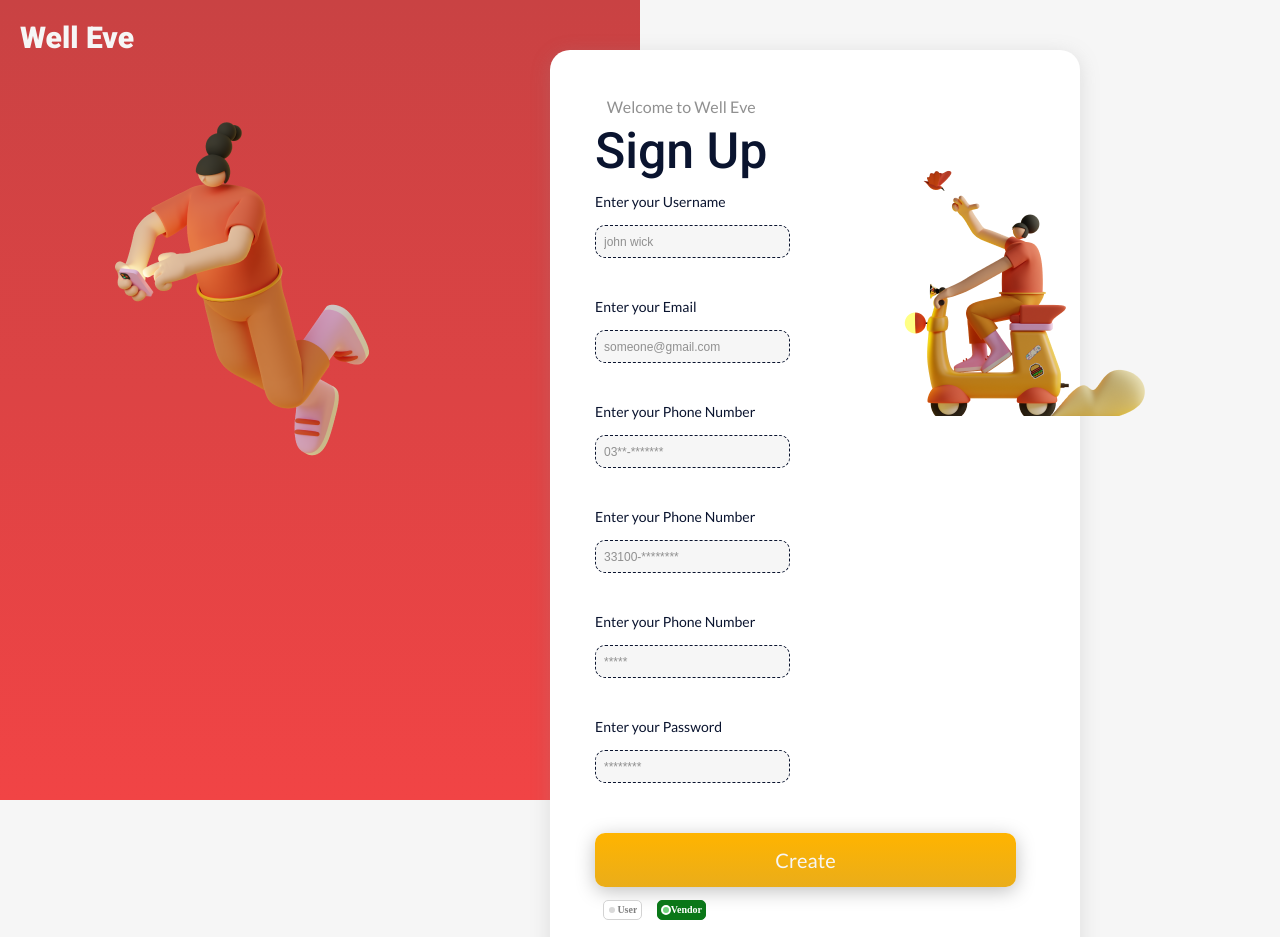
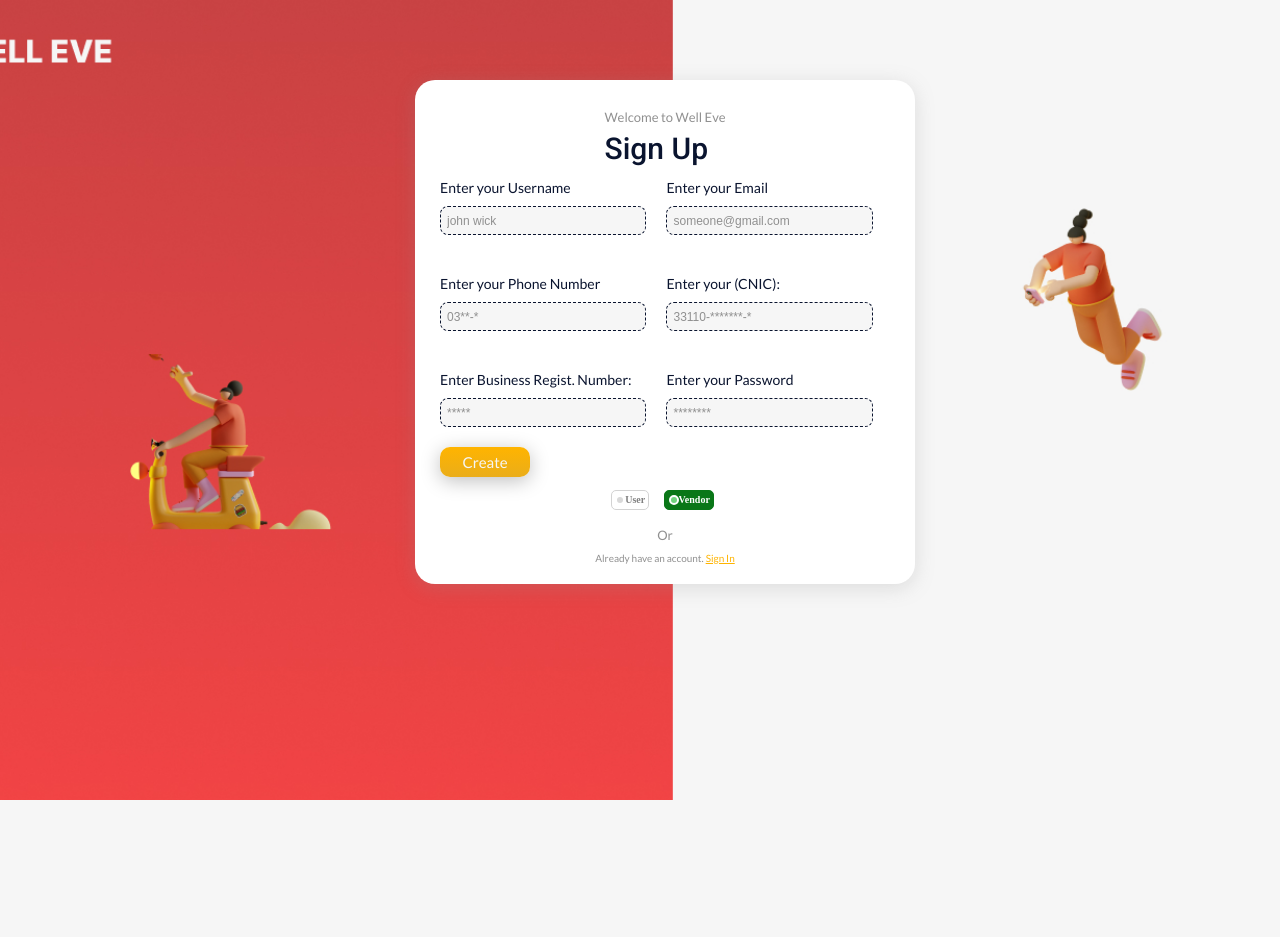
Before and after one commit to ozalt/EVENT-ADVISOR-REACT-PROJECT, a React (Create React App) app in the folder web/: page /signup in a window 1280 px wide. Shown: the top 937 px of the page. After the commit the page ends 800 px from the top, so only its background shows below. Built offline with nearby package versions, Linux system fonts and the light colour scheme.

Commit message:
Optimized(SignupHandler)

```diff
--- a/web/src/components/input-field/InputField.jsx
+++ b/web/src/components/input-field/InputField.jsx
@@ -3,7 +3,7 @@ import './inputfield.css';
 
 const InputField = ({ labelText, placeHolderText, value, onChange, inputType }) => {
     return (
-        <div>
+        <div className='input-field'>
             <div className="form-group">
                 <label htmlFor="username">Enter your {labelText}</label>
                 <input
--- a/web/src/components/input-field/inputfield.css
+++ b/web/src/components/input-field/inputfield.css
@@ -1,4 +1,4 @@
-.mod-form form {
+.input-field form {
     display: flex;
     flex-direction: column;
     align-items: flex-start;
@@ -6,7 +6,7 @@
     gap: 20px;
 }
 
-.mod-form form .form-group {
+.input-field form .form-group {
     font-family: var(--font-family-reg);
     color: var(--color-blue);
     display: flex;
@@ -16,14 +16,14 @@
     gap: 10px;
 }
 
-.mod-form form .form-group label {
+.input-field form .form-group label {
     font-style: normal;
     font-weight: 400;
     font-size: 14px;
     line-height: 17px;
 }
 
-.mod-form form .form-group input {
+.input-field form .form-group input {
     display: flex;
     flex-direction: row;
     align-items: center;
--- a/web/src/containers/account-form/AccountForm.jsx
+++ /dev/null
@@ -1,113 +0,0 @@
-import React, { useState } from 'react';
-import './accountform.css';
-import { Link, useNavigate } from 'react-router-dom';
-import { InputField } from '../../components';
-
-const AccountForm = ({ formTitle, btnText, footerText, spanText, spanLink, mod }) => {
-    const [user, setUser] = useState('');
-    const [email, setEmail] = useState('');
-    const [phone, setPhone] = useState('');
-    const [password, setPassword] = useState('');
-    const [error, setError] = useState('');
-    const navigate = useNavigate();
-
-
-    const handleUsernameChange = (event) => {
-        setUser(event.target.value);
-    };
-
-    const handleEmailChange = (event) => {
-        setEmail(event.target.value);
-    };
-
-    const handlePhoneNumberChange = (event) => {
-        setPhone(event.target.value);
-    };
-
-    const handlePasswordChange = (event) => {
-        setPassword(event.target.value);
-    };
-
-    const handleSignup = async (e) => {
-        e.preventDefault();
-        const userData = { user, email, phone, password };
-
-        try {
-            const response = await fetch('/api/signup', {
-                method: 'POST',
-                body: JSON.stringify(userData),
-                headers: {
-                    'Content-Type': 'application/json'
-                }
-            });
-
-            if (!response.ok) {
-                const errorData = await response.json();
-                throw new Error(errorData.error);
-            }
-
-            setUser('');
-            setPassword('');
-            setEmail('');
-            setPhone('');
-            setError('');
-            navigate('/login');
-        } catch (error) {
-            setError(error.message);
-        }
-    };
-
-
-
-    return (
-        <div>
-            <div className="mod-field">
-                <div className="mod-heading">
-                    <p>Welcome to Well Eve</p>
-                    <h3>{formTitle}</h3>
-                </div>
-                <div className="mod-form">
-                    {mod === 'login' && (
-                        <>
-                            <form>
-
-                                {/* username */}
-                                <InputField labelText="username" placeHolderText="example: john wick" inputType={"text"} value={user} onChange={handleUsernameChange} />
-                                {/* password */}
-                                <InputField labelText="Password" inputType={"password"} placeHolderText="********" value={password} onChange={handlePasswordChange} />
-                                <button type="submit">{btnText}</button>
-                                {error && <div className='error'>{error}</div>}
-                            </form>
-                        </>
-                    )}
-                    {mod === 'signup' && (
-                        <>
-                            <form onSubmit={handleSignup}>
-
-                                {/* username */}
-                                <InputField labelText="username" placeHolderText="example: john wick" value={user} inputType={"text"} onChange={handleUsernameChange} />
-                                {/* email */}
-                                <InputField labelText="Email" placeHolderText="someone@gmail.com" inputType={"email"} value={email} onChange={handleEmailChange} />
-                                {/* phone number */}
-                                <InputField labelText="Phone Number" placeHolderText="03**-*******" inputType={"number"} value={phone} onChange={handlePhoneNumberChange} />
-                                {/* password */}
-                                <InputField labelText="Password" placeHolderText="********" value={password} inputType={"password"} onChange={handlePasswordChange} />
-                                <button type="submit">{btnText}</button>
-                                {error && <div className='error'>{error}</div>}
-                            </form>
-                        </>
-                    )}
-                    {/* <Link to={btnLink}> */}
-                    {/* </Link> */}
-                </div>
-                <p>Or</p>
-                <h5>
-                    {footerText} <Link to={spanLink}><span>{spanText}</span></Link>
-                </h5>
-            </div>
-
-        </div >
-    );
-};
-
-export default AccountForm;
--- a/web/src/containers/account-form/accountform.css
+++ /dev/null
@@ -1,84 +0,0 @@
-.mod-field {
-    display: flex;
-    flex-direction: column;
-    align-items: flex-start;
-    padding: 45px;
-    gap: 10px;
-    position: absolute;
-    width: 530px;
-    left: 550px;
-    top: 50px;
-    background: #FFFFFF;
-    box-shadow: 0px 4px 19px rgba(144, 144, 144, 0.25);
-    border-radius: 20px;
-    color: var(--color-blue);
-}
-
-.mod-heading p {
-    font-family: var(--font-family-reg);
-    font-style: normal;
-    font-weight: 400;
-    font-size: 20px;
-    line-height: 24px;
-}
-
-.mod-heading h3 {
-    font-family: var(--font-family-main);
-    font-style: normal;
-    font-weight: 500;
-    font-size: 50px;
-    line-height: 64px;
-}
-
-.mod-form form button {
-    display: flex;
-    flex-direction: row;
-    justify-content: center;
-    align-items: center;
-    margin-top: 10px;
-    /* padding: 10px 200px; */
-    background: var(--yellow-btn);
-    box-shadow: 0px 4px 19px rgba(0, 0, 0, 0.25);
-    border-radius: 10px;
-    width: 421px;
-    height: 54px;
-    cursor: pointer;
-    font-family: var(--font-family-reg);
-    font-style: normal;
-    font-weight: 400;
-    font-size: 20px;
-    line-height: 24px;
-    text-align: center;
-    color: var(--color-white);
-}
-
-.mod-field p {
-    font-family: var(--font-family-reg);
-    display: flex;
-    flex-direction: row;
-    justify-content: center;
-    width: 100%;
-    font-style: normal;
-    font-weight: 400;
-    font-size: 16px;
-    line-height: 24px;
-    text-align: center;
-    color: var(--color-grey);
-}
-
-.mod-field h5 {
-    font-family: var(--font-family-reg);
-    font-style: normal;
-    font-weight: 400;
-    font-size: 20px;
-    line-height: 24px;
-    text-align: center;
-    width: 100%;
-    color: var(--color-grey);
-}
-
-.mod-field h5 span {
-    color: var(--color-yellow);
-    text-decoration: underline;
-    cursor: pointer;
-}
--- a/web/src/containers/index.js
+++ b/web/src/containers/index.js
@@ -9,4 +9,3 @@ export {default as AreaAvailable} from './area-available/AreaAvailable';
 export {default as DetailProject} from './vendor-detail-project/DetailProject';
 export {default as PackageArea} from './vendor-detail-packages/PackageArea';
 export {default as ReviewArea} from './review-area/ReviewArea';
-export {default as AccountForm} from './account-form/AccountForm';
--- a/web/src/pages/account/SignupHandler.jsx
+++ b/web/src/pages/account/SignupHandler.jsx
@@ -1,16 +1,17 @@
+// SignupHandler.js
 import React, { useState } from 'react';
 import './account.css';
-import { Link, useNavigate } from "react-router-dom";
-import bgImg1 from '../../assets/Saly-2.png';
-import bgImg2 from '../../assets/Saly-3.png';
+import { Link, useNavigate } from 'react-router-dom';
 import VendorForm from './VendorForm'; // Import the VendorForm component
 import UserForm from './UserForm'; // Import the UserForm component
-
+import backgroundImage from '../../assets/Loginsignup_back.jpg';
 
 const SignupHandler = () => {
   const [user, setUser] = useState('');
   const [email, setEmail] = useState('');
   const [phone, setPhone] = useState('');
+  const [cnic, setCnic] = useState(''); // Add cnic state
+  const [regNumber, setRegNumber] = useState(''); // Add regNumber state
   const [password, setPassword] = useState('');
   const [error, setError] = useState('');
   const [isVendor, setIsVendor] = useState(true); // Track the selected form type
@@ -25,7 +26,53 @@ const SignupHandler = () => {
   };
 
   const handlePhoneNumberChange = (event) => {
-        setPhone(event.target.value);
+    const input = event.target.value;
+    // Remove any non-digit characters from the input (e.g., hyphens, spaces)
+    const digitsOnly = input.replace(/[^\d]/g, '');
+
+    // Format the digitsOnly string into the desired phone number format: ****-*******
+    let formattedPhone = '';
+    if (digitsOnly.length > 4) {
+      formattedPhone += digitsOnly.substring(0, 4) + '-';
+      if (digitsOnly.length > 8) {
+        formattedPhone += digitsOnly.substring(4, 11);
+      } else {
+        formattedPhone += digitsOnly.substring(4);
+      }
+    } else {
+      formattedPhone = digitsOnly;
+    }
+
+    setPhone(formattedPhone); // Update the phone state with the formatted value
+  };
+
+  const handleCnicChange = (event) => {
+    const input = event.target.value;
+    // Remove any non-digit characters from the input (e.g., hyphens, spaces)
+    const digitsOnly = input.replace(/[^\d]/g, '');
+
+    // Format the digitsOnly string into the desired CNIC format: xxxxx-xxxxxxx-x
+    let formattedCnic = '';
+    if (digitsOnly.length > 5) {
+      formattedCnic += digitsOnly.substring(0, 5) + '-';
+      if (digitsOnly.length > 12) {
+        formattedCnic += digitsOnly.substring(5, 12) + '-';
+        if (digitsOnly.length > 13) {
+          formattedCnic += digitsOnly.substring(12);
+        } else {
+          formattedCnic += digitsOnly.substring(12);
+        }
+      } else {
+        formattedCnic += digitsOnly.substring(5);
+      }
+    } else {
+      formattedCnic = digitsOnly;
+    }
+
+    setCnic(formattedCnic); // Update the cnic state with the formatted value
+  };
+  const handleRegNumberChange = (event) => {
+    setRegNumber(event.target.value);
   };
 
   const handlePasswordChange = (event) => {
@@ -34,15 +81,15 @@ const SignupHandler = () => {
 
   const handleSignup = async (e) => {
     e.preventDefault();
-        const userData = { user, email, phone, password };
+    const userData = { user, email, phone, cnic, regNumber, password }; // Include cnic and regNumber in the userData object
 
     try {
       const response = await fetch('http://localhost:5000/api/vendor/signup', {
         method: 'POST',
         body: JSON.stringify(userData),
         headers: {
-                    'Content-Type': 'application/json'
-                }
+          'Content-Type': 'application/json',
+        },
       });
 
       if (!response.ok) {
@@ -54,6 +101,8 @@ const SignupHandler = () => {
       setPassword('');
       setEmail('');
       setPhone('');
+      setCnic(''); // Reset cnic state
+      setRegNumber(''); // Reset regNumber state
       setError('');
       navigate('/login');
     } catch (error) {
@@ -66,28 +115,34 @@ const SignupHandler = () => {
   };
 
   return (
-        <div className="signup">
-            <div className="left-section">
-                <Link to="/">
-                    <h1>Well Eve</h1>
-                </Link>
-                <img src={bgImg1} alt="" />
-            </div>
+    <div
+      className="signup"
+      style={{
+        backgroundImage: `url(${backgroundImage})`,
+        backgroundPosition: 'center',
+        backgroundRepeat: 'no-repeat',
+        backgroundSize: 'cover',
+      }}
+    >
       <div className="mod-field">
         <div className="mod-heading">
           <p>Welcome to Well Eve</p>
           <h3>Sign Up</h3>
         </div>
         <div className="mod-form">
-                    {isVendor ? ( // Render the VendorForm if isVendor is true, otherwise render the UserForm
+          {isVendor ? (
             <VendorForm
               user={user}
               email={email}
               phone={phone}
+              cnic={cnic} // Pass the cnic state
+              regNumber={regNumber} // Pass the regNumber state
               password={password}
               onUsernameChange={handleUsernameChange}
               onEmailChange={handleEmailChange}
               onPhoneNumberChange={handlePhoneNumberChange}
+              onCnicChange={handleCnicChange} // Pass the onCnicChange handler
+              onRegNumberChange={handleRegNumberChange} // Pass the onRegNumberChange handler
               onPasswordChange={handlePasswordChange}
               onSubmit={handleSignup}
               error={error}
@@ -134,9 +189,6 @@ const SignupHandler = () => {
           Already have an account. <Link to="/login"><span>Sign In</span></Link>
         </h5>
       </div>
-            <div className="right-section">
-                <img src={bgImg2} alt="" />
-            </div>
     </div>
   );
 };
--- a/web/src/pages/account/UserForm.jsx
+++ b/web/src/pages/account/UserForm.jsx
@@ -11,6 +11,7 @@ const UserForm = ({
   error
 }) => {
   return (
+    <>
     <form onSubmit={onSubmit}>
       {/* username */}
       <div className="form-group">
@@ -48,9 +49,10 @@ const UserForm = ({
         />
       </div>
 
-      <button type="submit">Create</button>
-      {error && <div className='error'>{error}</div>}
+
     </form>
+    <button className='form-btn'  type="submit">Create</button>
+      {error && <div className='error'>{error}</div>}  </>
   );
 };
 
--- a/web/src/pages/account/VendorForm.jsx
+++ b/web/src/pages/account/VendorForm.jsx
@@ -1,18 +1,24 @@
+// VendorForm.js
 import React from 'react';
 
 const VendorForm = ({
   user,
   email,
   phone,
+  cnic, // Add cnic prop
+  regNumber, // Add regNumber prop
   password,
   onUsernameChange,
   onEmailChange,
   onPhoneNumberChange,
+  onCnicChange, // Add onCnicChange handler
+  onRegNumberChange, // Add onRegNumberChange handler
   onPasswordChange,
   onSubmit,
-  error
+  error,
 }) => {
   return (
+    <>
       <form onSubmit={onSubmit}>
         {/* username */}
         <div className="form-group">
@@ -42,35 +48,38 @@ const VendorForm = ({
         <div className="form-group">
           <label htmlFor="phone">Enter your Phone Number</label>
           <input
-          type="number"
+            type="text" // Use type="text" for phone number
             id="phone"
-          placeholder="03**-*******"
+            placeholder="03**-*"
             value={phone}
             onChange={onPhoneNumberChange}
           />
         </div>
+
         {/* CNIC */}
         <div className="form-group">
-        <label htmlFor="phone">Enter your Phone Number</label>
+          <label htmlFor="cnic">Enter your (CNIC):</label>
           <input
-          type="number"
-          id="phone"
-          placeholder="33100-********"
-          value={phone}
-          onChange={onPhoneNumberChange}
+            type="text" // Use type="text" for CNIC to allow hyphen "-"
+            id="cnic"
+            placeholder="33110-*******-*"
+            value={cnic} // Use cnic prop value
+            onChange={onCnicChange} // Use onCnicChange handler
           />
         </div>
+
         {/* Registeration No. */}
         <div className="form-group">
-        <label htmlFor="phone">Enter your Phone Number</label>
+          <label htmlFor="regNumber">Enter Business Regist. Number:</label>
           <input
-          type="number"
-          id="phone"
+            type="text" // Use type="text" for Business Registration Number
+            id="regNumber"
             placeholder="*****"
-          value={phone}
-          onChange={onPhoneNumberChange}
+            value={regNumber} // Use regNumber prop value
+            onChange={onRegNumberChange} // Use onRegNumberChange handler
           />
         </div>
+
         {/* password */}
         <div className="form-group">
           <label htmlFor="password">Enter your Password</label>
@@ -82,10 +91,12 @@ const VendorForm = ({
             onChange={onPasswordChange}
           />
         </div>
-
-      <button type="submit">Create</button>
-      {error && <div className='error'>{error}</div>}
       </form>
+      <button className="form-btn" type="submit">
+        Create
+      </button>
+      {error && <div className="error">{error}</div>}
+    </>
   );
 };
 
--- a/web/src/pages/account/account.css
+++ b/web/src/pages/account/account.css
@@ -2,7 +2,7 @@
 .signup-style {
   width: 300px;
   margin: 0 auto;
-    padding: 20px;
+  padding: 10px;
   border: 1px solid #ccc;
   border-radius: 5px;
   box-shadow: 0 0 10px rgba(0, 0, 0, 0.1);
@@ -16,15 +16,15 @@
 
 .signup-style input {
   width: 100%;
-    padding: 8px;
-    margin-bottom: 12px;
+  padding: 6px;
+  margin-bottom: 10px;
   border: 1px solid #ccc;
   border-radius: 3px;
 }
 
 .signup-style button {
   width: 100%;
-    padding: 10px;
+  padding: 8px;
   background-color: #007bff;
   color: #fff;
   border: none;
@@ -46,11 +46,6 @@
   position: absolute;
   top: 20%;
   right: 10%;
-    display: flex;
-    text-align: center;
-    justify-content: center;
-    align-items: center;
-    margin: 0px auto;
 }
 
 .left-section {
@@ -63,7 +58,6 @@
 
 .left-section h1 {
   font-family: var(--font-family-main);
-    font-style: normal;
   font-weight: 800;
   font-size: 30px;
   line-height: 36px;
@@ -78,8 +72,7 @@
 
 .mod-form form {
   display: flex;
-    flex-direction: column;
-    align-items: flex-start;
+  flex-wrap: wrap; /* Allow flex items to wrap to the next row */
   gap: 20px; /* Adjust the spacing between form fields */
 }
 
@@ -89,11 +82,13 @@
   display: flex;
   flex-direction: column;
   align-items: flex-start;
-    gap: 10px; /* Adjust the spacing between form elements */
+  gap: 5px; /* Adjust the spacing between form elements */
+  flex: 0 0 calc(50.33% - 20px); /* Each field takes 33.33% width minus spacing */
+  margin-bottom: 20px; /* Add some vertical spacing between form fields */
+
 }
 
 .mod-form form .form-group label {
-    font-style: normal;
   font-weight: 400;
   font-size: 14px;
   line-height: 17px;
@@ -101,71 +96,65 @@
 
 .mod-form form .form-group input {
   width: 100%;
-    padding: 8px;
-    /* Remove the large right padding to fix the stretched form fields */
-    /* padding: 12px 230px 12px 20px; */
-    gap: 10px;
+  padding: 6px;
+  gap: 5px;
   background: var(--color-white);
   border: 1px dashed #0A142F;
-    border-radius: 10px;
+  border-radius: 8px;
 }
 
 .mod-form form .form-group input::placeholder {
-    font-style: normal;
   font-weight: 300;
   font-size: 12px;
   line-height: 14px;
   color: var(--color-grey);
 }
 
-  .mod-form form button {
-    display: flex;
-    flex-direction: row;
-    justify-content: center;
-    align-items: center;
-    margin-top: 10px;
-    /* Adjust the padding to fit the button properly */
-    /* padding: 15px 200px; */
-    padding: 10px 20px;
+.form-btn {
+
+  height: 30px;
+  width: 90px;
   background: var(--yellow-btn);
   box-shadow: 0px 4px 19px rgba(0, 0, 0, 0.25);
   border-radius: 10px;
-    /* Remove the fixed width and height to allow button to adjust with content */
-    /* width: 421px;
-       height: 54px; */
   cursor: pointer;
+  font-family: var(--font-family-reg);
+  font-weight: 400;
+  font-size: 15px;
+  text-align: center;
+  color: var(--color-white);
 }
 
-  .mod-field p {
-    font-family: var(--font-family-reg);
+.mod-field {
   display: flex;
-    flex-direction: row;
-    justify-content: center;
-    width: 100%;
-    font-style: normal;
-    font-weight: 400;
-    font-size: 16px;
-    line-height: 24px;
-    text-align: center;
-    color: var(--color-grey);
+  flex-direction: column;
+  align-items: center;
+  padding: 25px;
+  gap: 10px;
+  position: absolute;
+  width: 500px; /* Reduced the width */
+  left: calc(50% - 225px); /* Centered horizontally */
+  top: 80px; /* Adjusted the top position */
+  background: #FFFFFF;
+  box-shadow: 0px 4px 19px rgba(144, 144, 144, 0.25);
+  border-radius: 20px;
+  color: var(--color-blue);
 }
 
-  .mod-field h5 {
+.mod-heading p {
   font-family: var(--font-family-reg);
-    font-style: normal;
   font-weight: 400;
-    font-size: 20px;
+  font-size: 10px;
   line-height: 24px;
-    text-align: center;
-    width: 100%;
-    color: var(--color-grey);
 }
 
-  .mod-field h5 span {
-    color: var(--color-yellow);
-    text-decoration: underline;
-    cursor: pointer;
+.mod-heading h3 {
+  font-family: var(--font-family-main);
+  font-weight: 500;
+  font-size: 30px;
+  line-height: 40px;
 }
+
 .radio-wrapper * {
   margin: 0;
   padding: 0;
@@ -200,7 +189,6 @@
   transition: all 0.3s ease;
   margin-right: 10px;
 }
-
 
 .radio-wrapper .option .dot {
   height: 10px;
@@ -269,3 +257,32 @@
 .radio-wrapper #option-2:checked ~ .option-2 span {
   color: white;
 }
+
+.mod-field p {
+  font-family: var(--font-family-reg);
+  display: flex;
+  flex-direction: row;
+  justify-content: center;
+  width: 100%;
+  font-weight: 400;
+  font-size: 13px;
+  line-height: 24px;
+  text-align: center;
+  color: var(--color-grey);
+}
+
+.mod-field h5 {
+  font-family: var(--font-family-reg);
+  font-weight: 400;
+  font-size: 10px;
+  line-height: 2px;
+  text-align: center;
+  width: 100%;
+  color: var(--color-grey);
+}
+
+.mod-field h5 span {
+  color: var(--color-yellow);
+  text-decoration: underline;
+  cursor: pointer;
+}
```
Also changed, not shown: web/src/assets/Loginsignup_back.jpg (added). Lines whose indentation alone changed are shown as unchanged.
